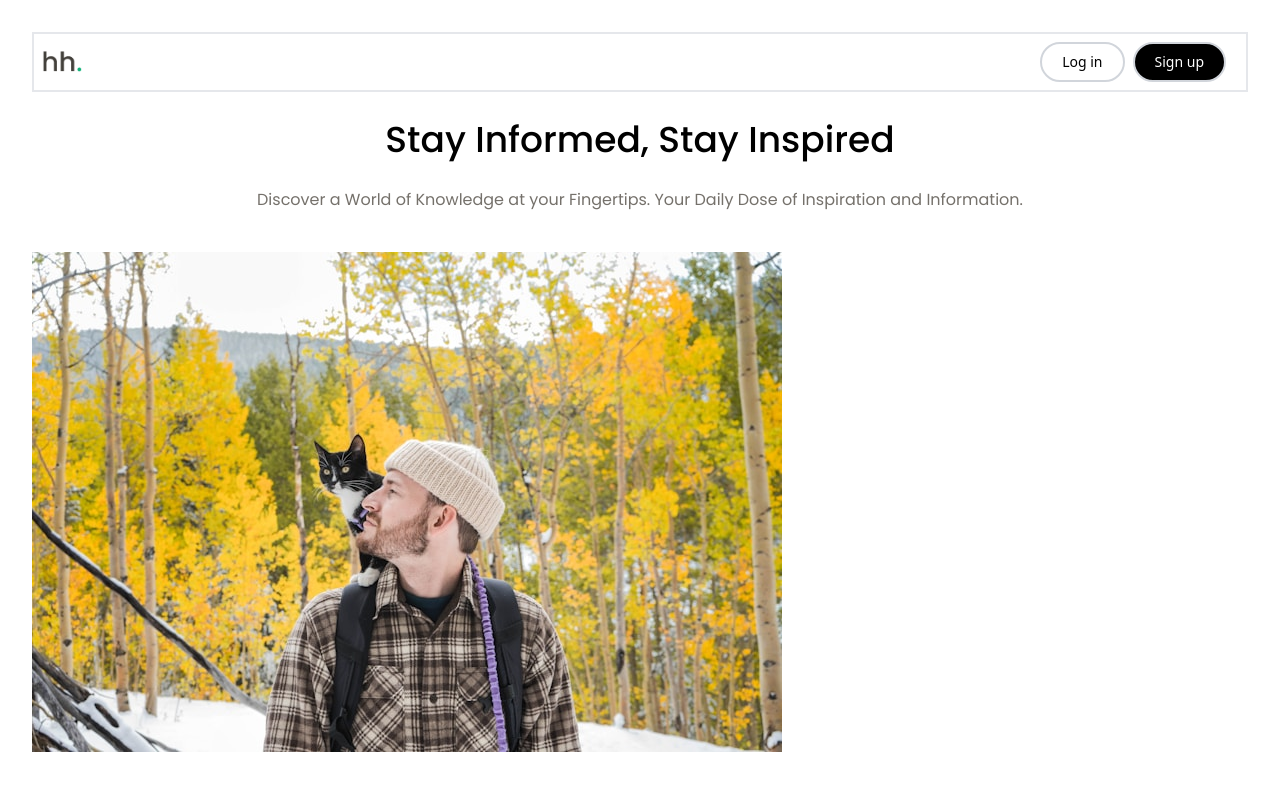
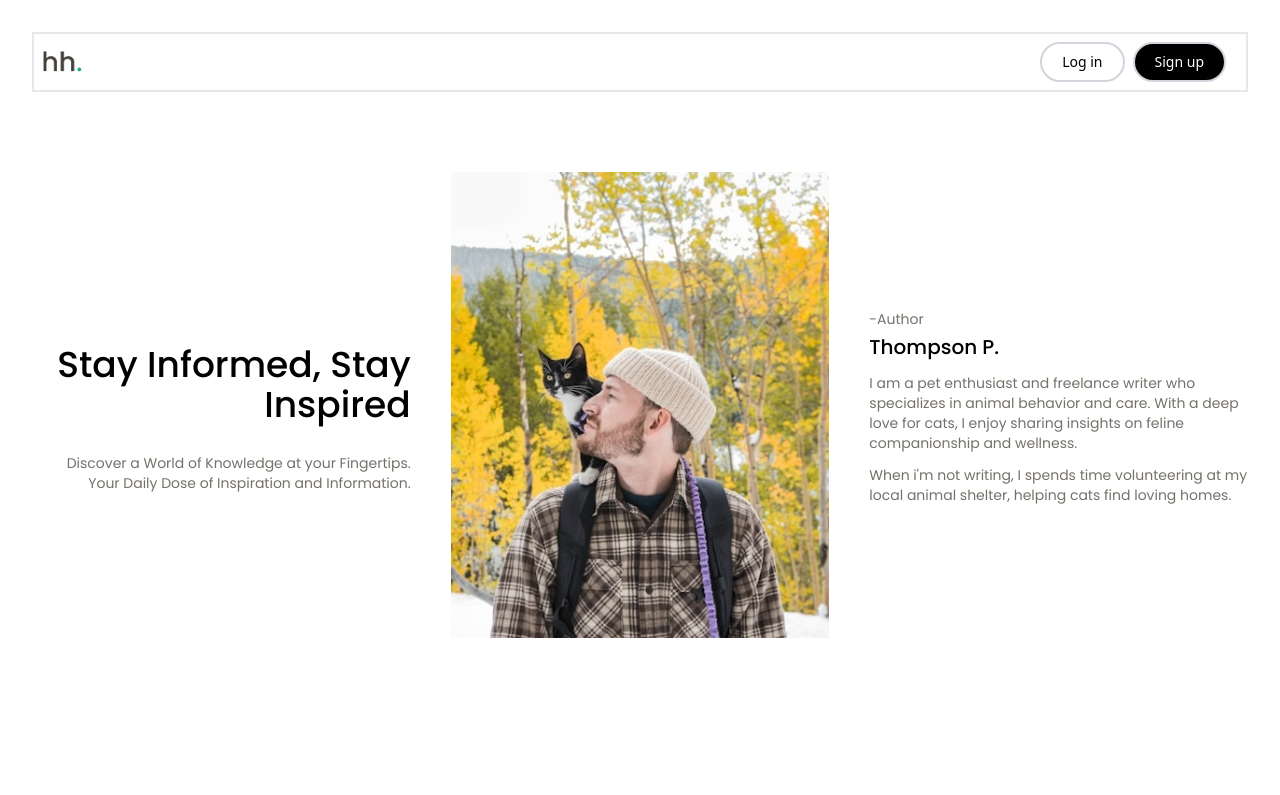
Before and after one commit to earthfm1670/earth_of_blog, a React (Vite) app: page / in a window 1280 px wide. Shown: the top 795 px of the page. Built offline with nearby package versions, Linux system fonts and the light colour scheme.

Commit message:
complete responsive feature for desktop

```diff
--- a/src/App.jsx
+++ b/src/App.jsx
@@ -40,28 +40,32 @@ function Navbar() {
 function HeroSection() {
   return (
     <>
-      <div className="flex flex-col">
-        <div>
-          <h1 className="text-4xl my-7 font-poppins font-medium">
+      <div className="flex flex-col sm:flex sm:flex-row sm:justify-center items-center">
+        <div className=" sm:basis-1/3">
+          <h1 className="text-4xl my-7 font-poppins font-medium sm:text-right">
             Stay Informed, Stay Inspired
           </h1>
-          <p className="text-[#75716B] font-poppins">
+          <p className="text-[#75716B] font-poppins sm:text-sm sm:text-right">
             Discover a World of Knowledge at your Fingertips. Your Daily Dose of
             Inspiration and Information.
           </p>
         </div>
-        <div className="overflow-hidden w-30 h-auto sm:w-auto sm:h-auto">
-          <img src="./../hooman.jpeg" className="my-10"></img>
+        <div className="w-30 h-auto sm:w-auto sm:auto sm:basis-1/3 sm:m-10">
+          <img src="./../hoomancrop.jpeg" className="my-10"></img>
         </div>
-        <div className="flex flex-col items-start">
-          <h6 className="font-poppins text-sm text-[#75716B]">-Author</h6>
-          <h3 className="font-poppins my-3 text-xl font-medium">Thompson P.</h3>
-          <p className="font-poppins text-left text-[#75716B] my-3">
+        <div className="flex flex-col items-start sm:basis-1/3">
+          <h6 className="font-poppins text-sm text-[#75716B] sm:my-1">
+            -Author
+          </h6>
+          <h3 className="font-poppins my-3 text-xl font-medium sm:my-0">
+            Thompson P.
+          </h3>
+          <p className="font-poppins text-left text-[#75716B] my-3 sm:text-sm">
             I am a pet enthusiast and freelance writer who specializes in animal
             behavior and care. With a deep love for cats, I enjoy sharing
             insights on feline companionship and wellness.
           </p>
-          <p className="font-poppins text-left text-[#75716B]">
+          <p className="font-poppins text-left text-[#75716B] sm:text-sm">
             When i'm not writing, I spends time volunteering at my local animal
             shelter, helping cats find loving homes.
           </p>
```
Also changed, not shown: hoomancrop.jpeg (added).
